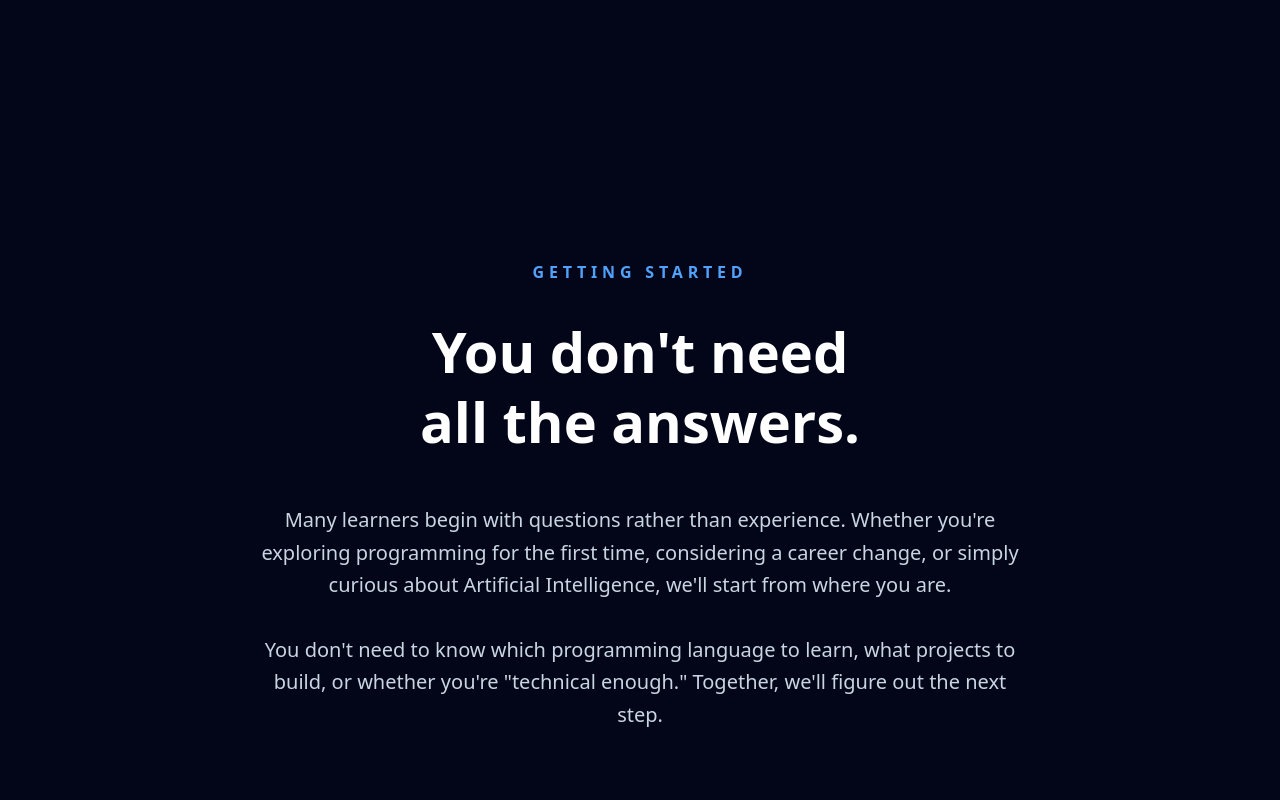
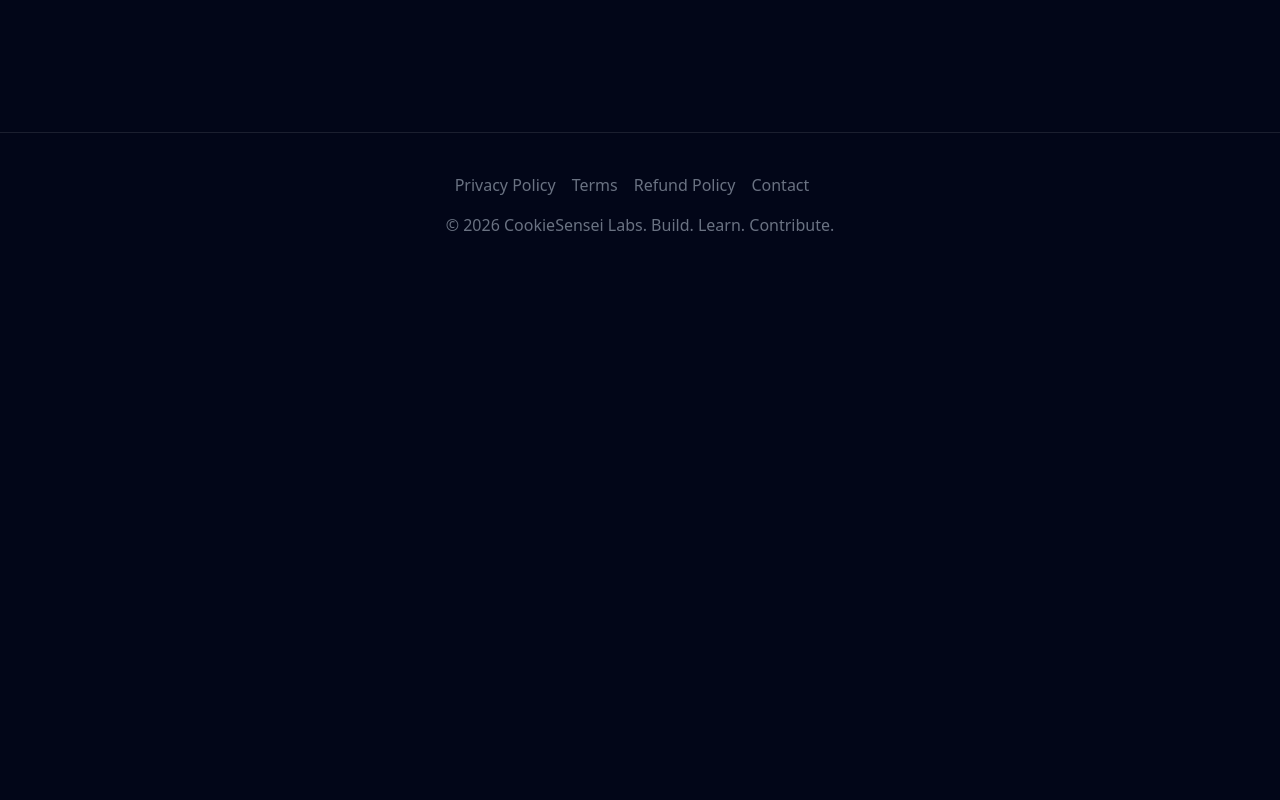
Before and after one commit to cookieSensei/cookiecloudlabs, a Next.js app: page /contact in a window 1280 px wide. Shown: the part 740-1540 px from the top of the page. After the commit the page ends 1017 px from the top, so only its background shows below. Built offline with nearby package versions, Linux system fonts and the light colour scheme; no server answers.

Commit message:
trying to fix contact page so reduced the contact page to just hero

```diff
--- a/app/contact/page.tsx
+++ b/app/contact/page.tsx
@@ -10,12 +10,12 @@ export default function ContactPage() {
   return (
     <>
       <Hero />
-      <GettingStarted />
+      {/* <GettingStarted />
       <ContactOptions />
       <Enrollment />
       <ContactMethods />
       <PersonalNote />
-      <Closing />
+      <Closing /> */}
     </>
   );
 }
```
